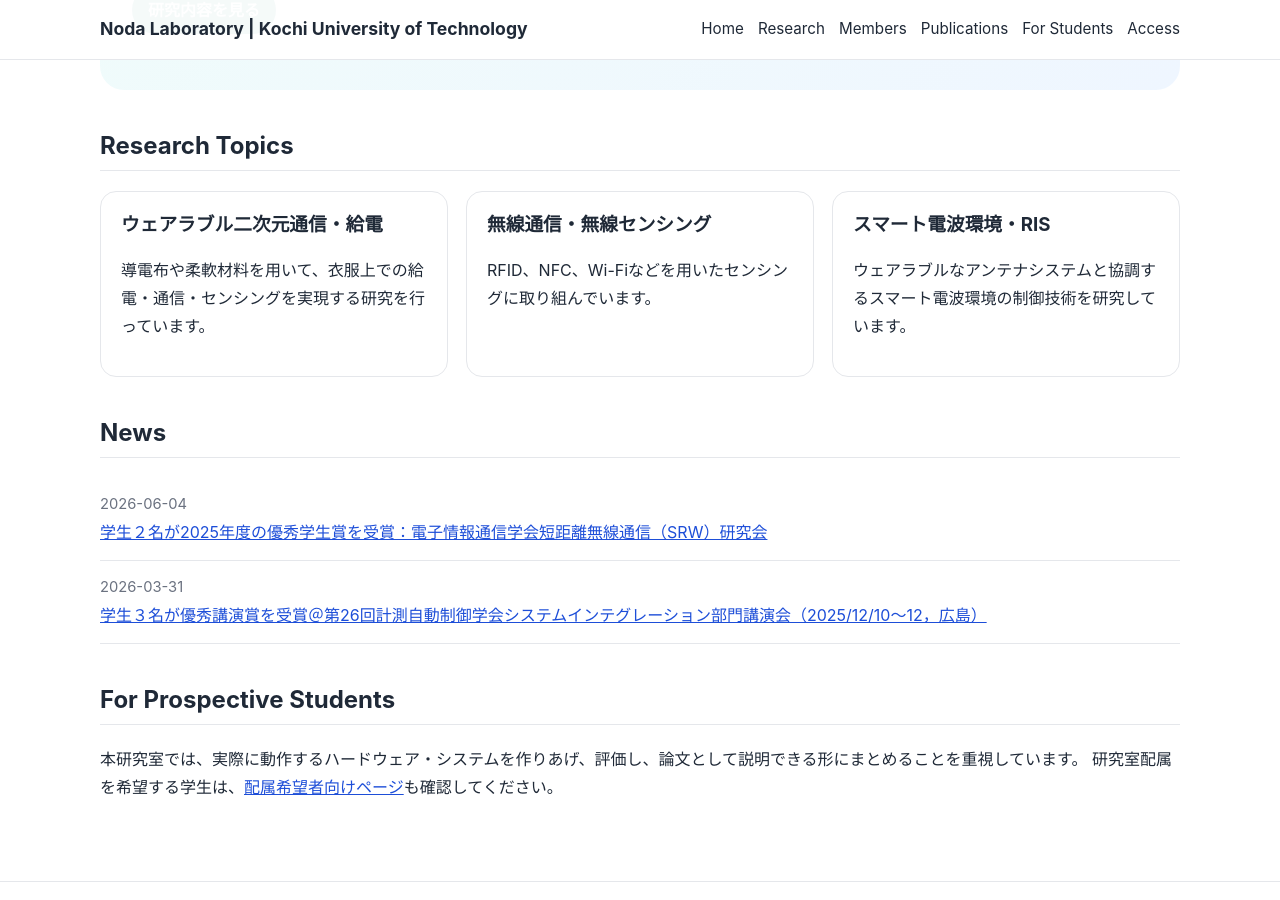
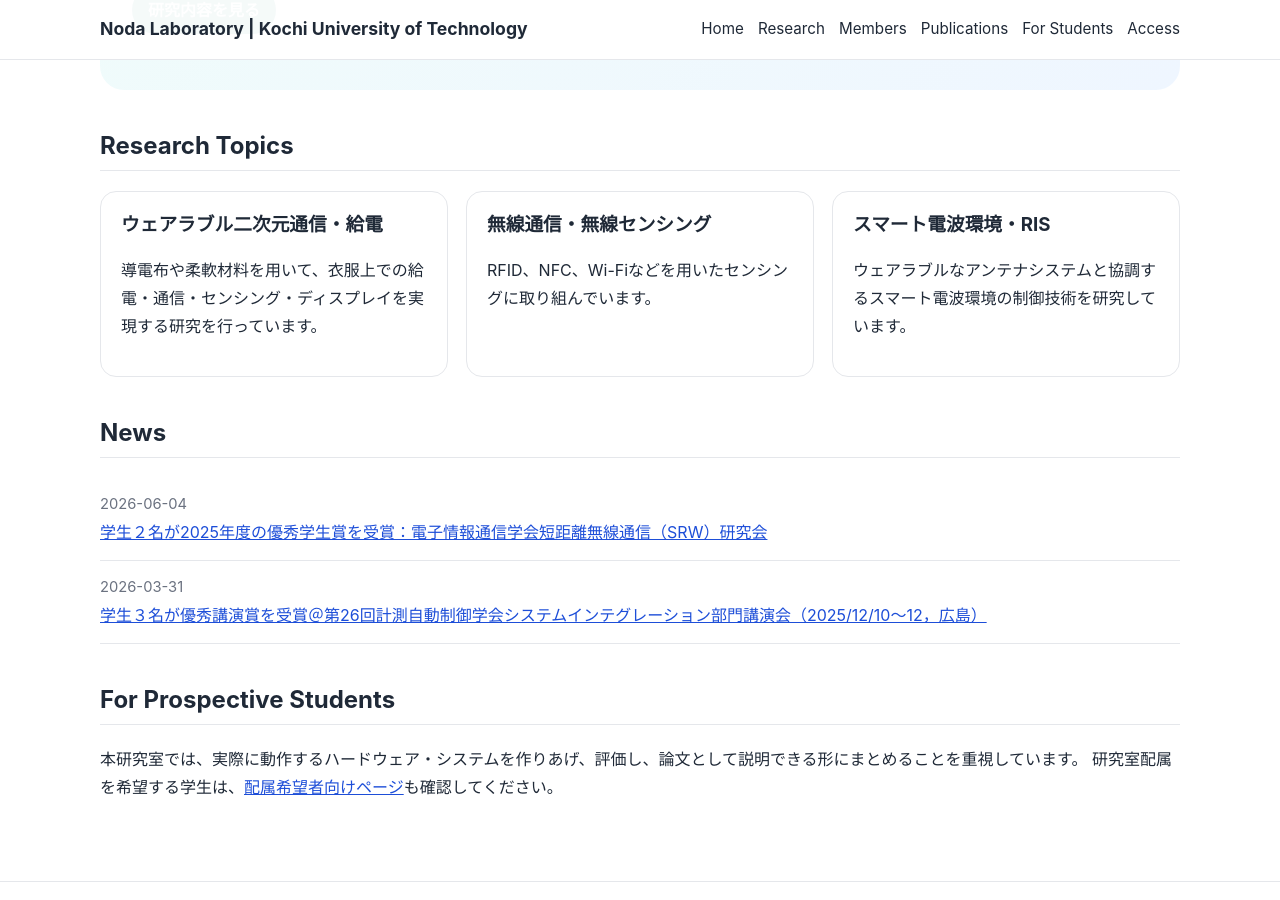
Before and after one commit to akihito-noda/lab-website, a Jekyll site: the page built from index.md, in a window 1280 px wide and 900 px high, scrolled down 433 px. Built offline with Jekyll 4.4.1, drawn with Linux system fonts in a browser that asks for light colours.

Commit message:
Update research.yml

```diff
--- a/_data/research.yml
+++ b/_data/research.yml
@@ -1,6 +1,6 @@
 - title: "Wearable Two-dimensional Communication/Power Transfer"
   title_ja: "ウェアラブル二次元通信・給電"
-  description: "導電布や柔軟材料を用いて、衣服上での給電・通信・センシングを実現する研究を行っています。"
+  description: "導電布や柔軟材料を用いて、衣服上での給電・通信・センシング・ディスプレイを実現する研究を行っています。"
 
 - title: "Wireless Communication and Sensing"
   title_ja: "無線通信・無線センシング"
```
